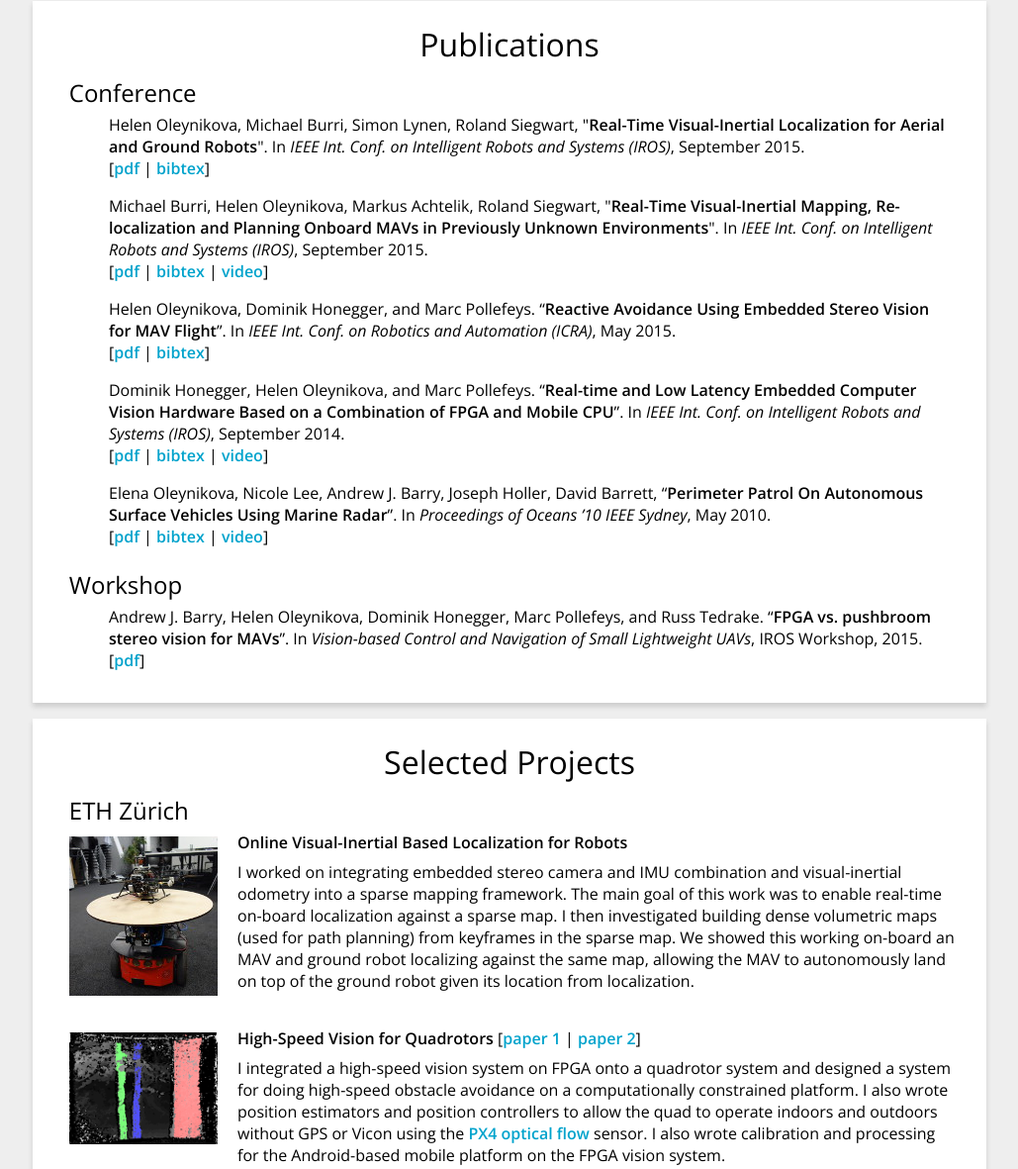
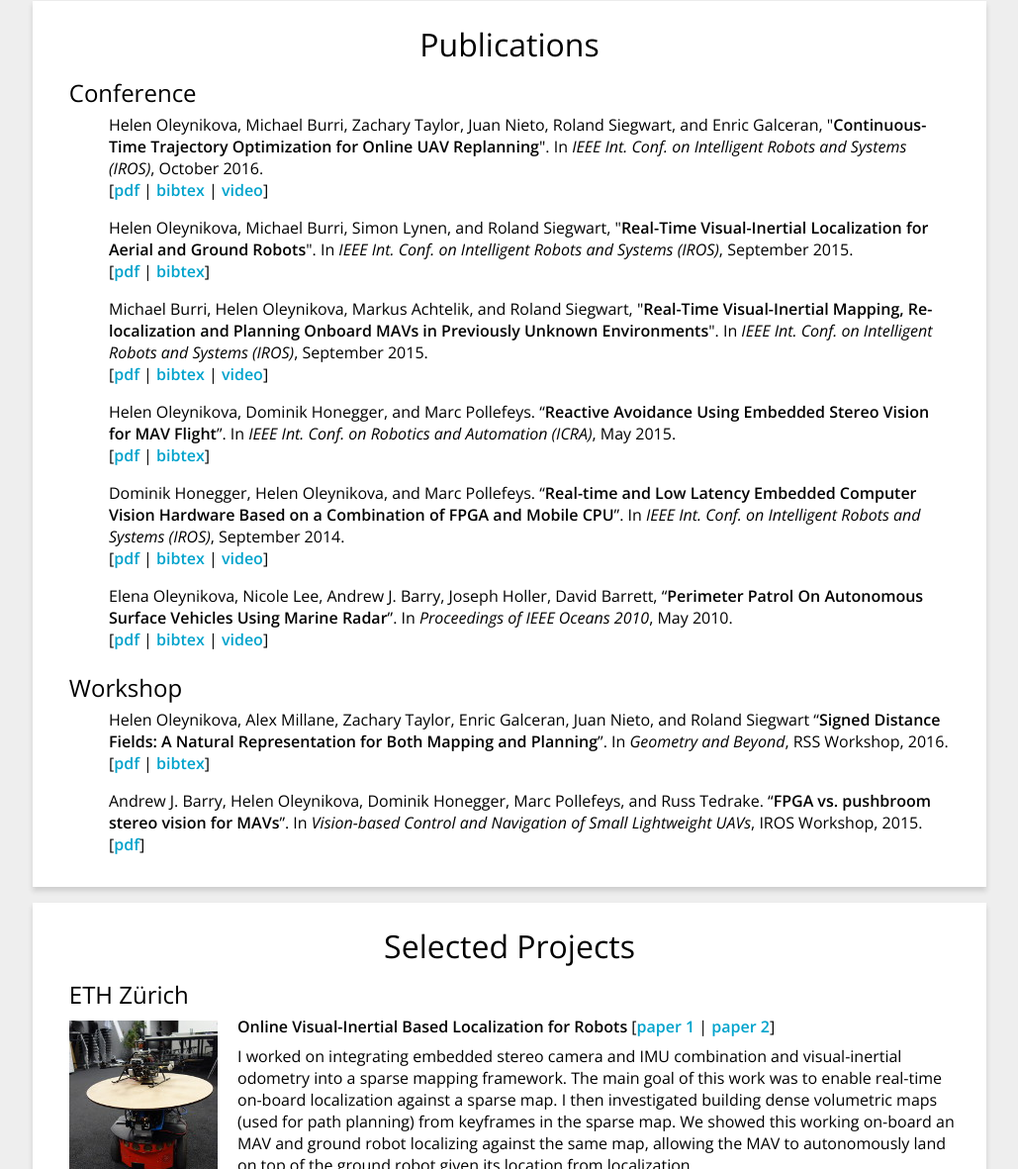
Before and after one commit to helenol/helenol.github.io, a plain HTML site: page index.html in a window 1280 px wide. Shown: the part 457-1638 px from the top of the page at 99% size, without its empty margins (125-1154 px from the left). Drawn offline with nearby package versions, Linux system fonts and the light colour scheme.

Commit message:
Added newest publications.

```diff
--- a/index.html
+++ b/index.html
@@ -19,24 +19,28 @@
         <div class="intro_text">
           <p>Hey, I'm Helen, and I'm currently a PhD student on the rotary wing team at the <a href="http://www.asl.ethz.ch">Autonomous Systems Lab</a> at  <a href="http://www.ethz.ch">ETH Zürich</a>. My research focuses on online collision avoidance for rotary-wing UAVs and mapping for planning from vision-based sensors.</p>
           <p>I finished a Masters in Robotics, Systems, and Control in 2015, also at <a href="http://www.ethz.ch">ETH</a>.</p>
-          <p>Before that, I worked as a Software Engineer on StreetView at <a href="http://goo.gl/maps/UWCPy">Google</a> for 2 years, where I worked on autonamatic detection and improvement of imagery.</p>
+          <p>Before that, I worked as a Software Engineer on StreetView at <a href="http://goo.gl/maps/UWCPy">Google</a> for 2 years, where I worked on automatic detection of street numbers and learning for improvement of imagery.</p>
           <p>I finished my Bachelor at <a href="http://www.olin.edu">Olin College of Engineering</a> in 2011, also studying Robotics.</p>
           <p>[<a href="mailto:helen.oleynikova@mavt.ethz.ch">helen.oleynikova@mavt.ethz.ch</a> | <a href="https://github.com/helenol">github</a> | <a href="https://scholar.google.com/citations?user=aeJGZxIAAAAJ">google scholar</a>]</p>
         </div>
     </div>
   </div>
 
-
   <div class="page">
     <h1>Publications</h1>
     <div class="content">
       <h2>Conference</h2>
       <div class="pub_list">
-      <p>Helen Oleynikova, Michael Burri, Simon Lynen, Roland Siegwart, "<b>Real-Time Visual-Inertial Localization for Aerial and Ground Robots</b>". In <i>IEEE Int. Conf. on Intelligent Robots and Systems (IROS)</i>, September 2015.<br>
+      <p>Helen Oleynikova, Michael Burri, Zachary Taylor, Juan Nieto, Roland Siegwart, and Enric Galceran, "<b>Continuous-Time Trajectory Optimization for Online UAV Replanning</b>". In <i>IEEE Int. Conf. on Intelligent Robots and Systems (IROS)</i>, October 2016.<br>
+        [<a href="publications/iros_2016_replanning.pdf">pdf</a> | <a href="publications/iros_2016_replanning_bibtex.txt">bibtex</a> | <a href="https://www.youtube.com/watch?v=-cm-HkTI8vw">video</a>]
+      </p>
+
+      <a name="localization"></a>
+      <p>Helen Oleynikova, Michael Burri, Simon Lynen, and Roland Siegwart, "<b>Real-Time Visual-Inertial Localization for Aerial and Ground Robots</b>". In <i>IEEE Int. Conf. on Intelligent Robots and Systems (IROS)</i>, September 2015.<br>
         [<a href="publications/iros_2015_localization.pdf">pdf</a> | <a href="publications/iros_2015_localization_bibtex.txt">bibtex</a>]
       </p>
 
-      <p>Michael Burri, Helen Oleynikova, Markus Achtelik, Roland Siegwart, "<b>Real-Time Visual-Inertial Mapping, Re-localization and Planning Onboard MAVs in Previously Unknown Environments</b>".  In <i>IEEE Int. Conf. on Intelligent Robots and Systems (IROS)</i>, September 2015.<br>
+      <p>Michael Burri, Helen Oleynikova, Markus Achtelik, and Roland Siegwart, "<b>Real-Time Visual-Inertial Mapping, Re-localization and Planning Onboard MAVs in Previously Unknown Environments</b>".  In <i>IEEE Int. Conf. on Intelligent Robots and Systems (IROS)</i>, September 2015.<br>
         [<a href="publications/iros_2015_mav.pdf">pdf</a> | <a href="publications/iros_2015_mav_bibtex.txt">bibtex</a> | <a href="https://www.youtube.com/watch?v=tuUMwcTJx8s">video</a>]
       </p>
 
@@ -48,14 +52,17 @@
       <p>Dominik Honegger, Helen Oleynikova, and Marc Pollefeys. “<b>Real-time and Low Latency Embedded Computer Vision Hardware Based on a Combination of FPGA and Mobile CPU</b>”. In <i>IEEE Int. Conf. on Intelligent Robots and Systems (IROS)</i>, September 2014.<br>
         [<a href="publications/iros_2014_realtime_lowlatency_hardware.pdf">pdf</a> | <a href="publications/iros_2014_bibtex.txt">bibtex</a> | <a href="https://www.youtube.com/watch?v=pM9fyV4e6lw">video</a>]</p>
         <a name="oceans"></a>
-        <p>Elena Oleynikova, Nicole Lee, Andrew J. Barry, Joseph Holler, David Barrett, “<b>Perimeter Patrol On Autonomous Surface Vehicles Using Marine Radar</b>”. In <i>Proceedings of Oceans ’10 IEEE Sydney</i>, May 2010.<br>
+        <p>Elena Oleynikova, Nicole Lee, Andrew J. Barry, Joseph Holler, David Barrett, “<b>Perimeter Patrol On Autonomous Surface Vehicles Using Marine Radar</b>”. In <i>Proceedings of IEEE Oceans 2010</i>, May 2010.<br>
           [<a href="publications/oceans_2010_perimeter_patrol.pdf">pdf</a> | <a href="publications/oceans_2010_bibtex.txt">bibtex</a> | <a href="https://www.youtube.com/watch?v=pTDT7HkfwJM">video</a>]</p>
       </div>
 
       <h2>Workshop</h2>
       <div class="pub_list">
+      <p>Helen Oleynikova, Alex Millane, Zachary Taylor, Enric Galceran, Juan Nieto, and Roland Siegwart “<b>Signed Distance Fields: A Natural Representation for Both Mapping and Planning</b>”. In <i>Geometry and Beyond</i>, RSS Workshop, 2016.<br>
+        [<a href="publicatons/rss_2016_workshop.pdf">pdf</a> | <a href="publications/rss_2016_workshop_bibtex.txt">bibtex</a>]</p>
+
       <p>Andrew J. Barry, Helen Oleynikova, Dominik Honegger, Marc Pollefeys, and Russ Tedrake. “<b>FPGA vs. pushbroom stereo vision for MAVs</b>”. In <i>Vision-based Control and Navigation of Small Lightweight UAVs</i>, IROS Workshop, 2015.<br>
-        [<a href="http://abarry.org/Barry15a.pdf">pdf</a>]</p>
+        [<a href="publications/iros_2015_workshop.pdf">pdf</a>]</p>
       </div>
     </div>
   </div>
@@ -75,7 +82,7 @@
         <div class="content">
           <div class="project-left">
             <img src="images/heli_pioneer_small.jpg">
-            <p class="title_row"><b class="title">Online Visual-Inertial Based Localization for Robots</b></p>
+            <p class="title_row"><b class="title">Online Visual-Inertial Based Localization for Robots</b> [<a href="publications/iros_2015_localization.pdf">paper 1</a> | <a href="publications/iros_2015_mav.pdf">paper 2</a>]</p>
             <p>I worked on integrating embedded stereo camera and IMU combination and visual-inertial odometry into a sparse mapping framework. The main goal of this work was to enable real-time on-board localization against a sparse map. I then investigated building dense volumetric maps (used for path planning) from keyframes in the sparse map. We showed this working on-board an MAV and ground robot localizing against the same map, allowing the MAV to autonomously land on top of the ground robot given its location from localization.</p>
           </div>
           <div class="project-left">
```
Also changed, not shown: publications/iros_2016_replanning_bibtex.txt (added), publications/rss_2016_workshop_bibtex.txt (added), 1 other file.
